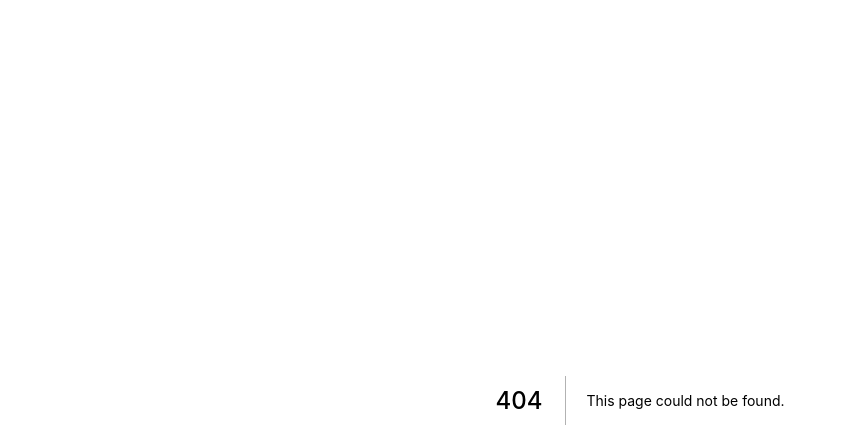
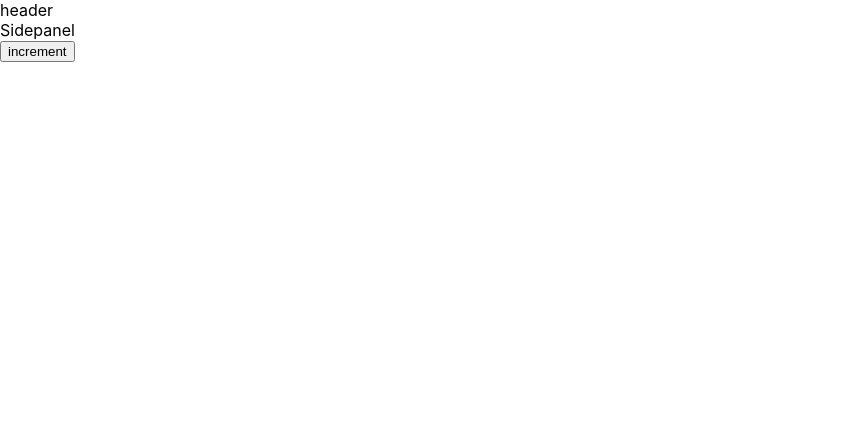
Before and after one commit to MohammadAhmerMalick/clothes_customizer, a Next.js app: page /app in a window 1280 px wide. Before the commit this address had no page. Shown: the top 448 px of the page, without its empty margins (0-847 px from the left). Built offline with nearby package versions, Linux system fonts and the light colour scheme.

Commit message:
layout structure added

```diff
--- /dev/null
+++ b/components/app/Header.tsx
@@ -0,0 +1,7 @@
+import { FC } from 'react'
+
+const Header: FC = () => {
+  return <div>header</div>
+}
+
+export default Header
--- /dev/null
+++ b/components/app/Sidepanel.tsx
@@ -0,0 +1,7 @@
+import { FC } from 'react'
+
+const Sidepanel: FC = () => {
+  return <div>Sidepanel</div>
+}
+
+export default Sidepanel
--- /dev/null
+++ b/components/layout/AppLayout.tsx
@@ -0,0 +1,18 @@
+import { FC } from 'react'
+
+import Header from '../app/Header'
+import Sidepanel from '../app/Sidepanel'
+import { LayoutProps } from '../../ts/interface'
+
+const AppLayout: FC<LayoutProps> = ({ children }) => {
+  return (
+    <>
+      <Header />
+      <Sidepanel />
+
+      {children}
+    </>
+  )
+}
+
+export default AppLayout
--- /dev/null
+++ b/components/layout/WebsiteLayout.tsx
@@ -0,0 +1,9 @@
+import { FC } from 'react'
+
+import { LayoutProps } from '../../ts/interface'
+
+const WebsiteLayout: FC<LayoutProps> = ({ children }) => {
+  return <div>website{children}</div>
+}
+
+export default WebsiteLayout
--- a/pages/_app.tsx
+++ b/pages/_app.tsx
@@ -1,12 +1,32 @@
+import { Provider } from 'react-redux'
+import { useRouter } from 'next/router'
+import type { AppProps } from 'next/app'
+
 import '../styles/globals.css'
-import type { AppProps } from 'next/app'
-import { Provider } from 'react-redux'
 import { store } from '../store'
+import AppLayout from '../components/layout/AppLayout'
+import WebsiteLayout from '../components/layout/WebsiteLayout'
 
 function MyApp({ Component, pageProps }: AppProps) {
+  const router = useRouter()
+
+  console.log({ router })
+
+  if (router.asPath === '/app') {
+    return (
+      <Provider store={store}>
+        <AppLayout>
+          <Component {...pageProps} />
+        </AppLayout>
+      </Provider>
+    )
+  }
+
   return (
     <Provider store={store}>
-      <Component {...pageProps} />
+      <WebsiteLayout>
+        <Component {...pageProps} />
+      </WebsiteLayout>
     </Provider>
   )
 }
--- /dev/null
+++ b/pages/app.tsx
@@ -0,0 +1,20 @@
+import { NextPage } from 'next'
+import { AppDispatch, useAppDispatch, useAppSelector } from '../store'
+import { increment } from '../store/counterSlice'
+
+const App: NextPage = () => {
+  const dispatch: AppDispatch = useAppDispatch()
+  const state1 = useAppSelector((state) => state)
+
+  console.log(state1)
+
+  return (
+    <div>
+      <button type="button" onClick={() => dispatch(increment())}>
+        increment
+      </button>
+    </div>
+  )
+}
+
+export default App
--- /dev/null
+++ b/ts/interface.ts
@@ -0,0 +1,5 @@
+import { ReactNode } from 'react'
+
+export interface LayoutProps {
+  children: ReactNode
+}
```
Also changed, not shown: 2 other files (tests, documents, lock files or other folders).
